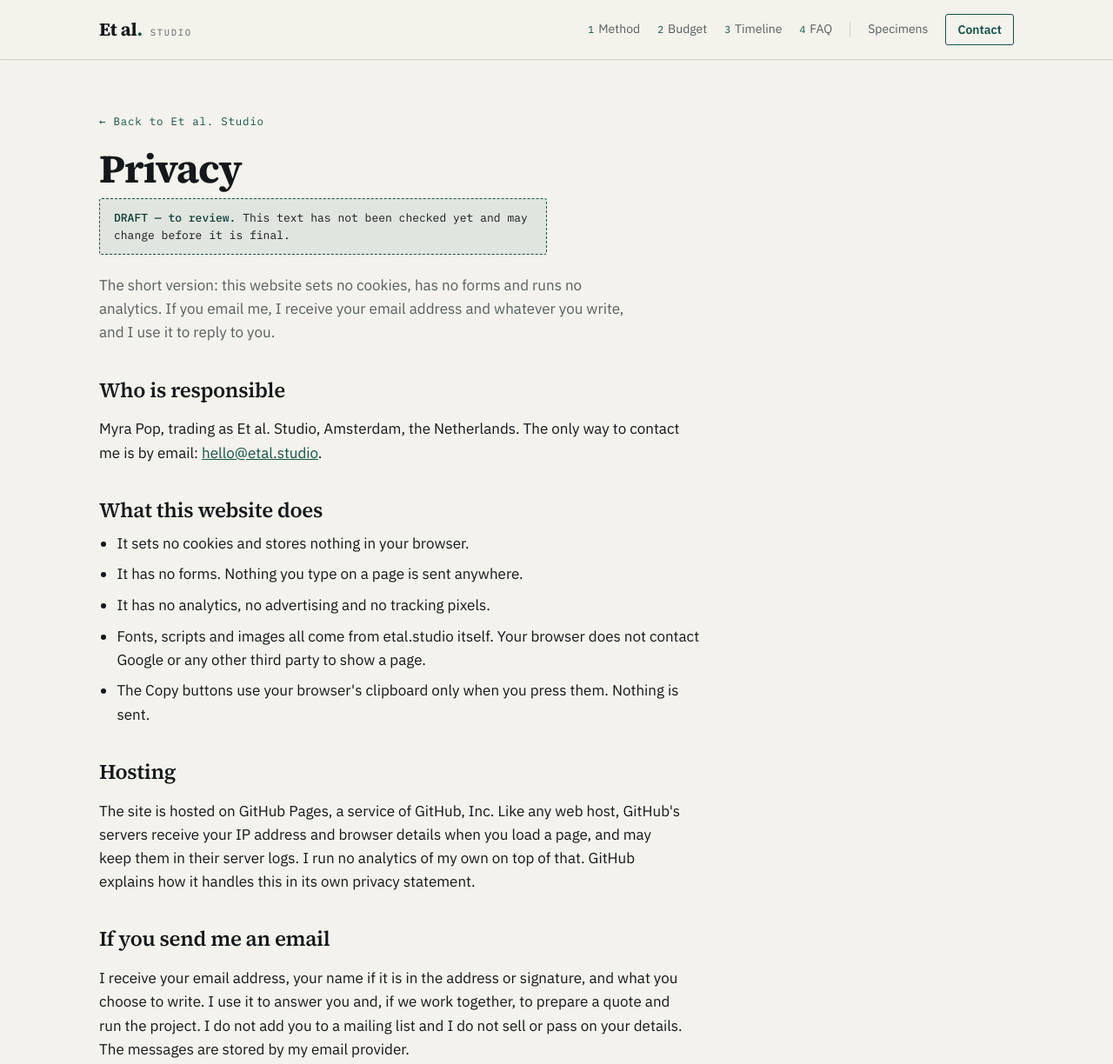
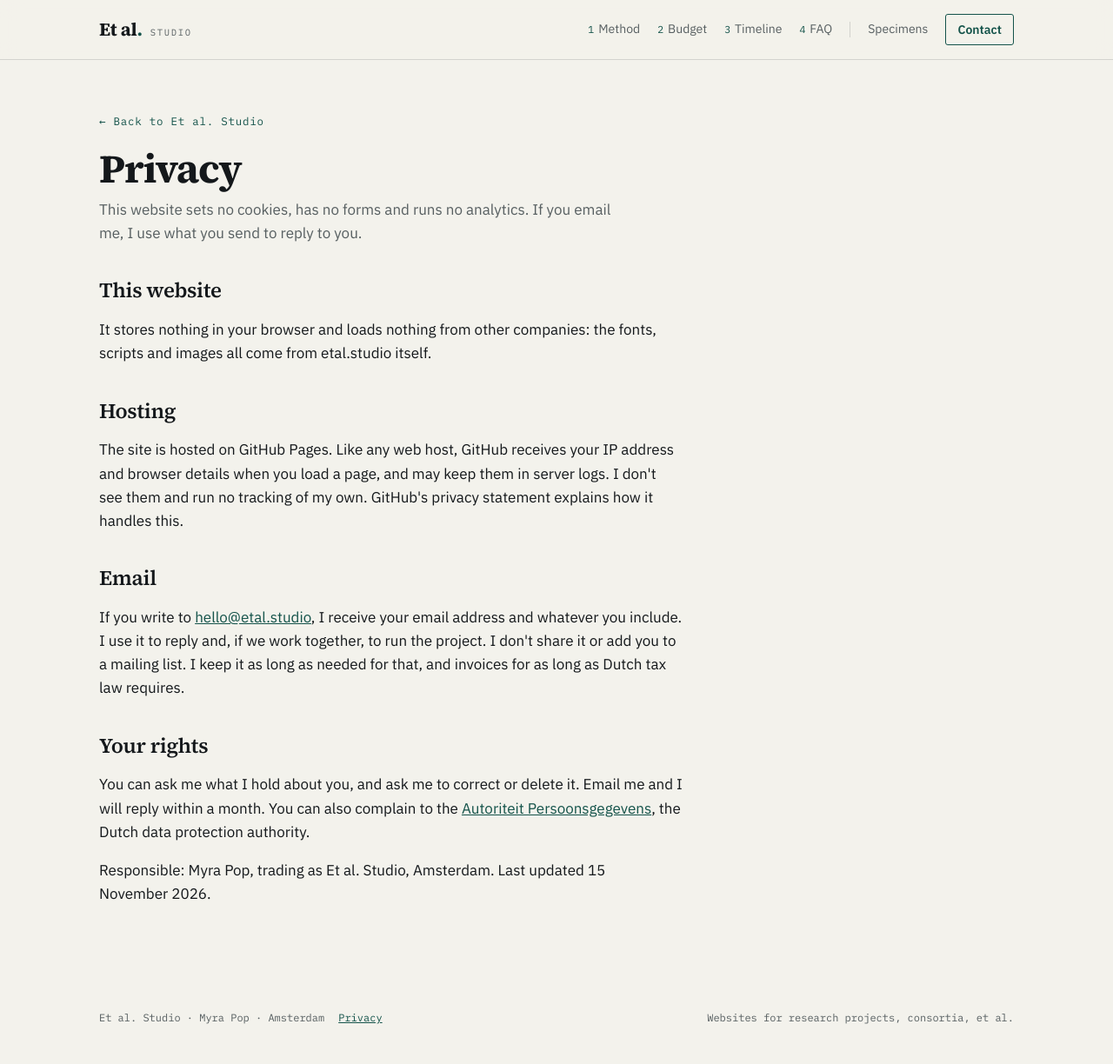
Before and after one commit to mirunapop/etal-studio, a plain HTML site: page privacy/index.html in a window 1280 px wide. Shown: the top 1224 px of the page at 87% size. Drawn offline with Linux system fonts and the light colour scheme.

Commit message:
Privacy: final minimal text, remove draft note
Co-Authored-By: Claude Sonnet 5.5 <noreply@anthropic.com>

```diff
--- a/assets/site.css
+++ b/assets/site.css
@@ -359,8 +359,6 @@ footer a{color:var(--accent)}
 .prose ul{padding-left:1.2em; margin:0 0 1em}
 .prose li{margin:0 0 .5em}
 .prose a{color:var(--accent)}
-.draft-note{margin:0 0 22px; padding:12px 16px; border:1px dashed var(--accent); border-radius:3px; background:var(--accent-soft); font-family:var(--mono); font-size:13px; line-height:1.5}
-.draft-note b{font-weight:500; color:var(--accent-ink)}
 
 /* stretched link: the whole specimen preview opens the homepage, but only the "Open" link is in the accessibility tree */
 .browser-link .open-hint::after{content:""; position:absolute; inset:0; z-index:2}
--- a/privacy/index.html
+++ b/privacy/index.html
@@ -42,33 +42,21 @@
   <div class="wrap subpage prose">
     <a class="back" href="../index.html">← Back to Et al. Studio</a>
     <h1>Privacy</h1>
-    <p class="draft-note"><b>DRAFT — to review.</b> This text has not been checked yet and may change before it is final.</p>
-    <p class="intro">The short version: this website sets no cookies, has no forms and runs no analytics. If you email me, I receive your email address and whatever you write, and I use it to reply to you.</p>
+    <p class="intro">This website sets no cookies, has no forms and runs no analytics. If you email me, I use what you send to reply to you.</p>
 
-    <h2>Who is responsible</h2>
-    <p>Myra Pop, trading as Et al. Studio, Amsterdam, the Netherlands. The only way to contact me is by email: <a href="mailto:hello@etal.studio">hello@etal.studio</a>.</p>
-
-    <h2>What this website does</h2>
-    <ul>
-      <li>It sets no cookies and stores nothing in your browser.</li>
-      <li>It has no forms. Nothing you type on a page is sent anywhere.</li>
-      <li>It has no analytics, no advertising and no tracking pixels.</li>
-      <li>Fonts, scripts and images all come from etal.studio itself. Your browser does not contact Google or any other third party to show a page.</li>
-      <li>The Copy buttons use your browser's clipboard only when you press them. Nothing is sent.</li>
-    </ul>
+    <h2>This website</h2>
+    <p>It stores nothing in your browser and loads nothing from other companies: the fonts, scripts and images all come from etal.studio itself.</p>
 
     <h2>Hosting</h2>
-    <p>The site is hosted on GitHub Pages, a service of GitHub, Inc. Like any web host, GitHub's servers receive your IP address and browser details when you load a page, and may keep them in their server logs. I run no analytics of my own on top of that. GitHub explains how it handles this in its own privacy statement.</p>
+    <p>The site is hosted on GitHub Pages. Like any web host, GitHub receives your IP address and browser details when you load a page, and may keep them in server logs. I don't see them and run no tracking of my own. GitHub's privacy statement explains how it handles this.</p>
 
-    <h2>If you send me an email</h2>
-    <p>I receive your email address, your name if it is in the address or signature, and what you choose to write. I use it to answer you and, if we work together, to prepare a quote and run the project. I do not add you to a mailing list and I do not sell or pass on your details. The messages are stored by my email provider.</p>
-    <p>I do this because you asked me something or, once we work together, because it is needed for the contract. Quotes, order confirmations and invoices are kept for as long as Dutch tax law requires. Other emails are deleted when they are no longer needed.</p>
+    <h2>Email</h2>
+    <p>If you write to <a href="mailto:hello@etal.studio">hello@etal.studio</a>, I receive your email address and whatever you include. I use it to reply and, if we work together, to run the project. I don't share it or add you to a mailing list. I keep it as long as needed for that, and invoices for as long as Dutch tax law requires.</p>
 
     <h2>Your rights</h2>
-    <p>You can ask me what I hold about you, ask me to correct it or delete it, or object to how I use it. Email me and I will reply within a month at the latest. If you are not happy with my answer, you can complain to the Dutch data protection authority, the <a href="https://autoriteitpersoonsgegevens.nl/">Autoriteit Persoonsgegevens</a>.</p>
+    <p>You can ask me what I hold about you, and ask me to correct or delete it. Email me and I will reply within a month. You can also complain to the <a href="https://autoriteitpersoonsgegevens.nl/">Autoriteit Persoonsgegevens</a>, the Dutch data protection authority.</p>
 
-    <h2>Changes</h2>
-    <p>If this page changes, the new version replaces this one. Draft written 15 November 2026.</p>
+    <p>Responsible: Myra Pop, trading as Et al. Studio, Amsterdam. Last updated 15 November 2026.</p>
   </div>
 </main>
 <div class="wrap">
```
